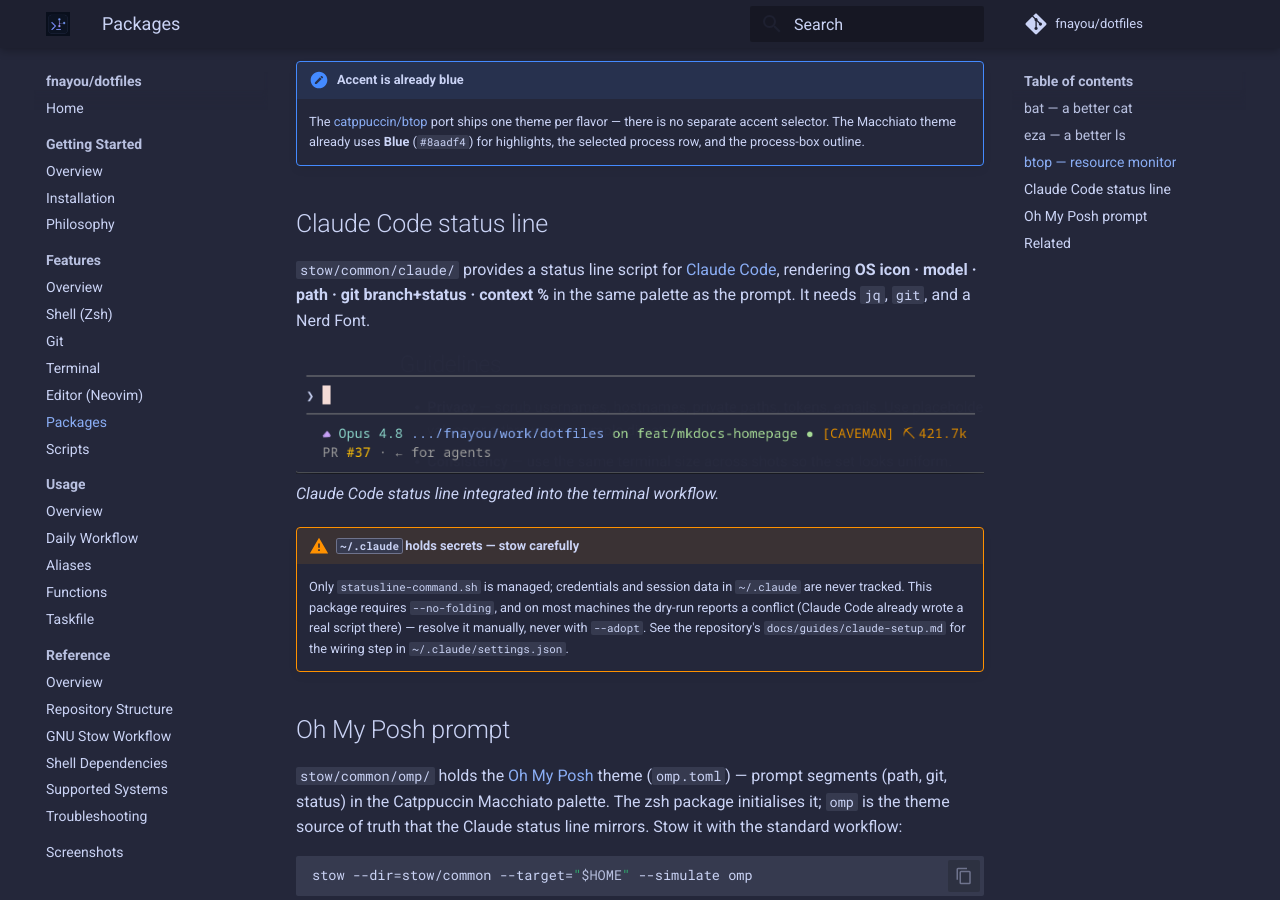
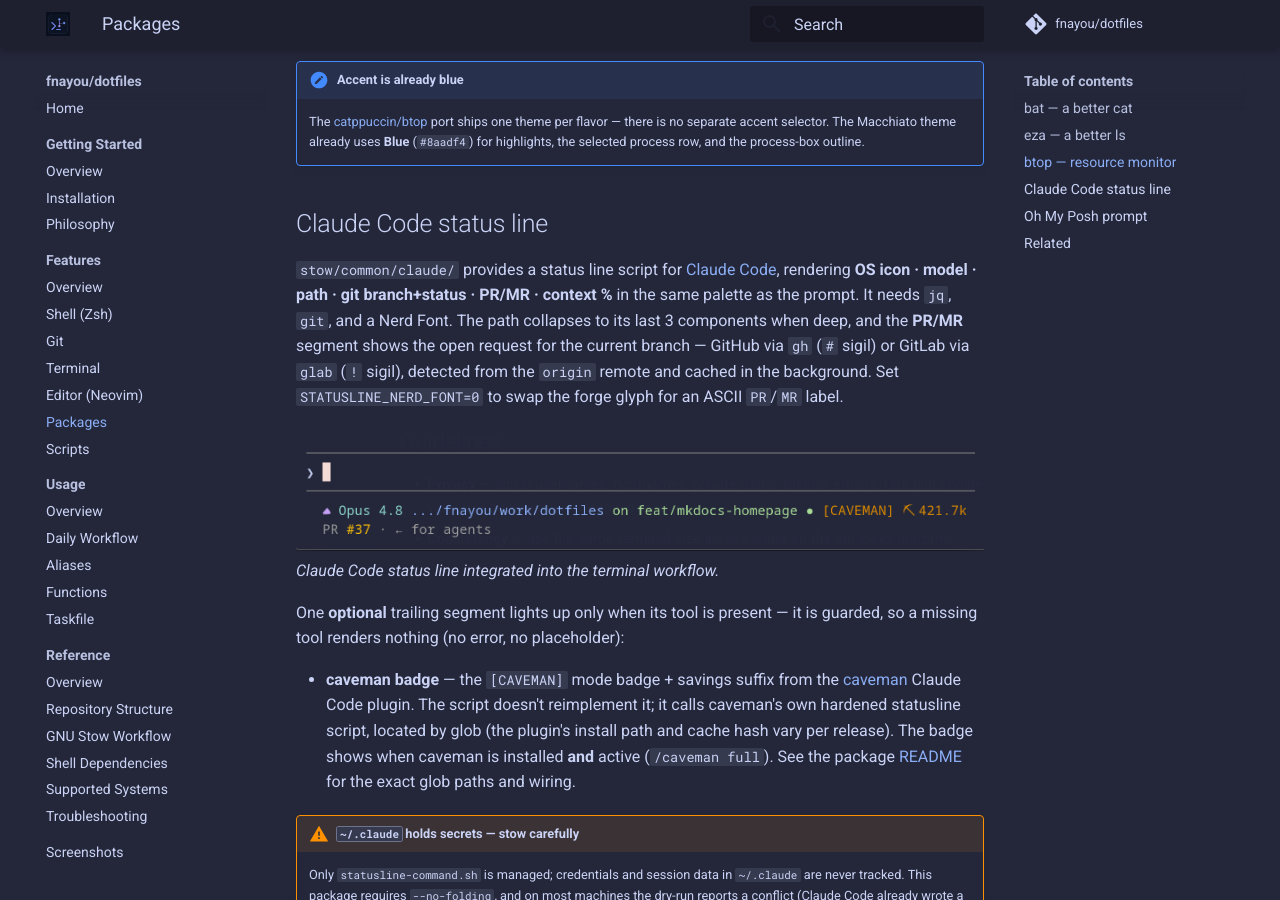
Before and after one commit to fnayou/dotfiles, an MkDocs documentation site: the page built from website/features/packages.md, in a window 1280 px wide and 900 px high, scrolled down 2170 px. Built offline with MkDocs 1.6.1 and Material for MkDocs 9.7.7, drawn with Linux system fonts in a browser that asks for light colours; comment, search, counter and statistics services are not loaded.

Commit message:
fix(claude): harden caveman path + statusline forge/path bugs
Statusline hardening and forge support, independent of the rtk segment:

- Glob the caveman plugin script instead of hardcoding it: prefer the
  marketplaces/ checkout, else fall back to the newest cache/<hash>/ checkout
  by mtime (hash dirs sort by hex, not age). Missing plugin stays a clean no-op.
- Add GitLab MR support alongside GitHub PR: detect the forge from the origin
  remote URL and use gh/glab, the #/! sigil, and the matching glyph. Add
  STATUSLINE_NERD_FONT=0 to render an ASCII PR/MR label instead of the icon.
- Fix deep-path truncation on macOS bash 3.2: negative array subscripts need
  bash >= 4.3 and collapsed the path to "...///"; use positive indices.
- Fix PR/MR lookup on truncated branches: keep the full ref for gh/glab and the
  cache key so the ellipsis'd display name is never queried.

Docs updated in the package README and the website feature page.

```diff
--- a/website/features/packages.md
+++ b/website/features/packages.md
@@ -55,11 +55,25 @@
 ## Claude Code status line
 
 `stow/common/claude/` provides a status line script for [Claude Code](https://code.claude.com),
-rendering **OS icon · model · path · git branch+status · context %** in the same palette as the
-prompt. It needs `jq`, `git`, and a Nerd Font.
+rendering **OS icon · model · path · git branch+status · PR/MR · context %** in the same palette
+as the prompt. It needs `jq`, `git`, and a Nerd Font. The path collapses to its last 3 components
+when deep, and the **PR/MR** segment shows the open request for the current branch — GitHub via
+`gh` (`#` sigil) or GitLab via `glab` (`!` sigil), detected from the `origin` remote and cached in
+the background. Set `STATUSLINE_NERD_FONT=0` to swap the forge glyph for an ASCII `PR`/`MR` label.
 
 ![Claude Code status line showing OS, model, path, git, and context segments](../assets/images/claude-statusline.png)
 *Claude Code status line integrated into the terminal workflow.*
+
+One **optional** trailing segment lights up only when its tool is present — it is
+guarded, so a missing tool renders nothing (no error, no placeholder):
+
+- **caveman badge** — the `[CAVEMAN]` mode badge + savings suffix from the
+  [caveman](https://github.com/JuliusBrussee/caveman) Claude Code plugin. The script
+  doesn't reimplement it; it calls caveman's own hardened statusline script, located
+  by glob (the plugin's install path and cache hash vary per release). The badge shows
+  when caveman is installed **and** active (`/caveman full`). See the package
+  [README](https://github.com/fnayou/dotfiles/blob/main/stow/common/claude/README.md)
+  for the exact glob paths and wiring.
 
 !!! warning "`~/.claude` holds secrets — stow carefully"
     Only `statusline-command.sh` is managed; credentials and session data in `~/.claude` are never
```
Also changed, not shown: stow/common/claude/README.md (+37 -2 lines), 1 other file.
